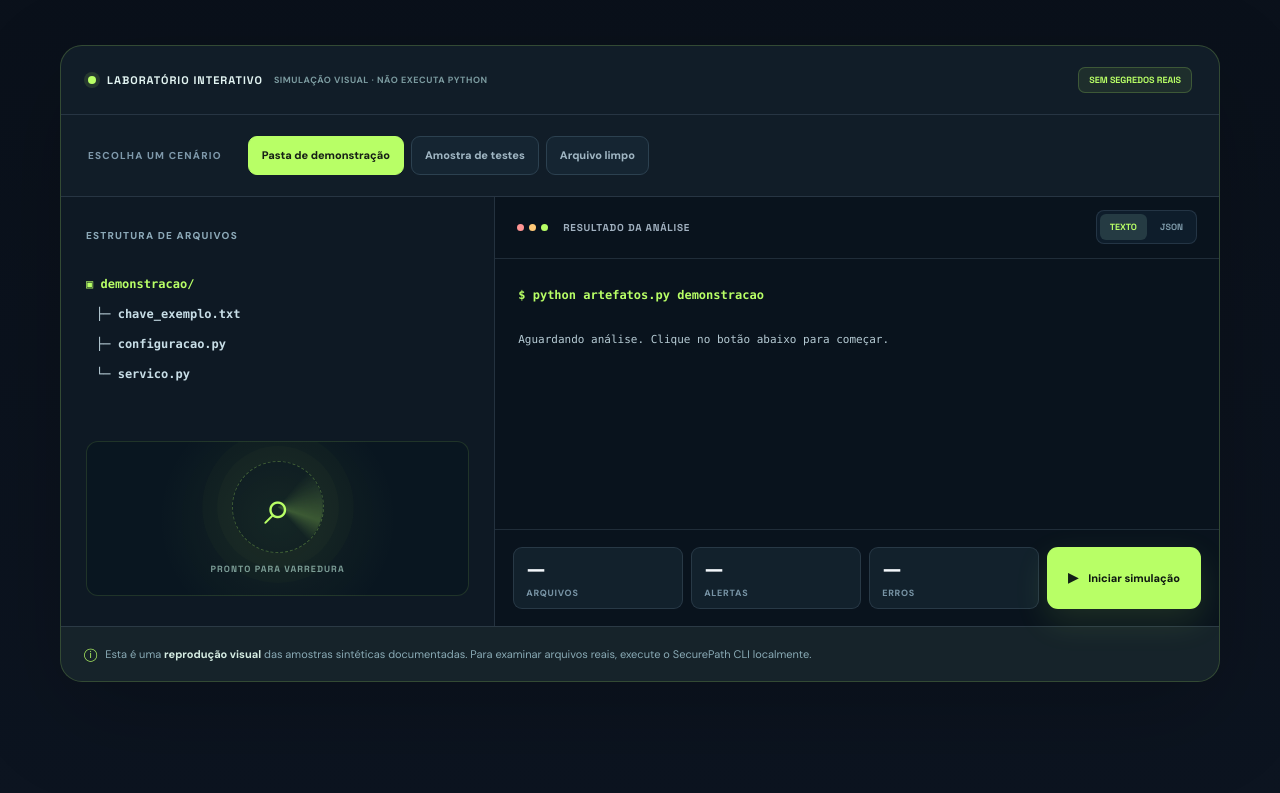
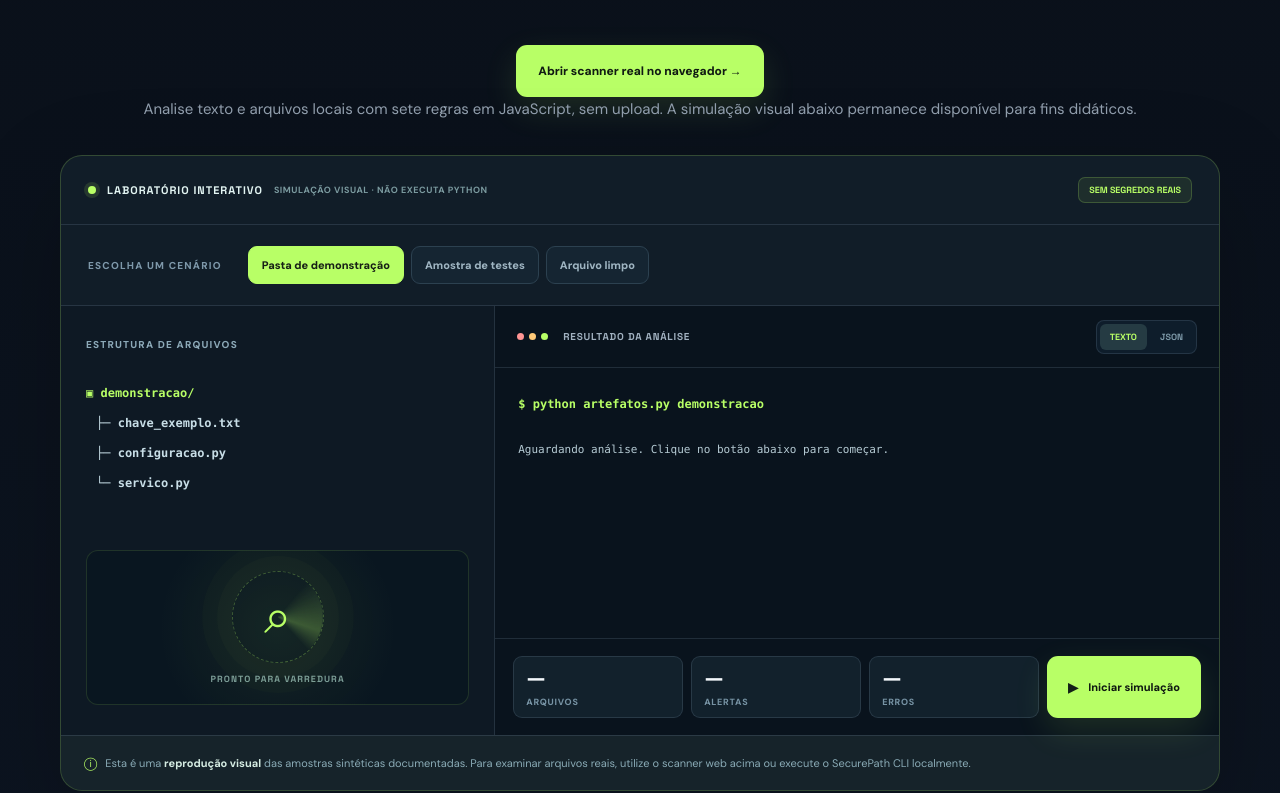
Before and after one commit to fernandomarquesaluno-svg/securepath-cli, a plain HTML site: page docs/index.html in a window 1280 px wide. Shown: the part 5075-5868 px from the top of the page. Drawn offline with Linux system fonts and the light colour scheme; no server answers.

Commit message:
feat(site): link actual scanner without replacing existing demo

```diff
--- a/docs/index.html
+++ b/docs/index.html
@@ -187,6 +187,7 @@
 <section class="section demo-section" id="demonstracao">
  <div class="container">
   <div class="section-head reveal"><span class="overline"><span>03</span> / TESTE INTERATIVO</span><h2>Não imagine o resultado. <em>Veja acontecer.</em></h2><p>Escolha uma amostra de demonstração e reproduza visualmente a análise. Os cenários abaixo usam saídas esperadas de arquivos sintéticos do projeto.</p></div>
+  <div class="container" style="margin:0 auto 2rem;text-align:center"><a class="btn btn-primary" href="./scanner.html">Abrir scanner real no navegador →</a><p>Analise texto e arquivos locais com sete regras em JavaScript, sem upload. A simulação visual abaixo permanece disponível para fins didáticos.</p></div>
   <div class="demo-dashboard reveal">
    <div class="demo-header"><div class="demo-heading"><span class="lab-led"></span><span>LABORATÓRIO INTERATIVO</span><small>SIMULAÇÃO VISUAL · NÃO EXECUTA PYTHON</small></div><span class="lab-chip">SEM SEGREDOS REAIS</span></div>
    <div class="demo-pickers"><span>ESCOLHA UM CENÁRIO</span><div class="demo-options" role="group" aria-label="Cenário de demonstração"><button class="scenario active" data-scenario="demo" type="button" aria-pressed="true">Pasta de demonstração</button><button class="scenario" data-scenario="original" type="button" aria-pressed="false">Amostra de testes</button><button class="scenario" data-scenario="clean" type="button" aria-pressed="false">Arquivo limpo</button></div></div>
@@ -194,7 +195,7 @@
     <div class="demo-files"><span class="demo-column-label">ESTRUTURA DE ARQUIVOS</span><div id="demo-tree" class="demo-tree" aria-live="polite"><div class="demo-folder">▣ demonstracao/</div><div class="demo-file">├─ chave_exemplo.txt</div><div class="demo-file">├─ configuracao.py</div><div class="demo-file">└─ servico.py</div></div><div class="demo-visual-canvas"><div class="radar-scope"><div class="radar-sweep"></div><span>⌕</span></div><span id="demo-progress-label">PRONTO PARA VARREDURA</span></div></div>
     <div class="demo-report"><div class="report-top"><div class="terminal-dots" aria-hidden="true"><i></i><i></i><i></i></div><span>RESULTADO DA ANÁLISE</span><div class="report-toggle" role="group" aria-label="Formato do relatório"><button class="report-format active" data-format="text" type="button" aria-pressed="true">TEXTO</button><button class="report-format" data-format="json" type="button" aria-pressed="false">JSON</button></div></div><div class="report-screen"><div class="report-command" id="report-command">$ python artefatos.py demonstracao</div><pre id="report-output" aria-live="polite">Aguardando análise. Clique no botão abaixo para começar.</pre></div><div class="report-summary"><div><strong id="result-files">—</strong><span>ARQUIVOS</span></div><div><strong id="result-alerts">—</strong><span>ALERTAS</span></div><div><strong id="result-errors">—</strong><span>ERROS</span></div><button class="btn btn-primary demo-run" id="demo-run" type="button"><span>▶</span> Iniciar simulação</button></div></div>
    </div>
-   <div class="demo-disclaimer"><span>ⓘ</span> Esta é uma <strong>reprodução visual</strong> das amostras sintéticas documentadas. Para examinar arquivos reais, execute o SecurePath CLI localmente.</div>
+   <div class="demo-disclaimer"><span>ⓘ</span> Esta é uma <strong>reprodução visual</strong> das amostras sintéticas documentadas. Para examinar arquivos reais, utilize o scanner web acima ou execute o SecurePath CLI localmente.</div>
   </div>
  </div>
 </section>
@@ -295,6 +296,6 @@ python3 artefatos.py demonstracao</pre></div>
  </div>
 </section>
 </main>
-<footer class="site-footer"><div class="container footer-main"><div><a class="brand" href="#inicio"><span class="brand-mark small">✓</span><span>securepath<span class="brand-period">.</span></span></a><p>Artefato acadêmico de cibersegurança desenvolvido com assistência de IA. Página explicativa, sem análise de arquivos reais no navegador.</p></div><div class="footer-links"><a href="#video">Vídeo animado</a><a href="#problema">O problema</a><a href="#como-funciona">Funcionamento</a><a href="#demonstracao">Demonstração</a><a href="#evidencias">Evidências</a><a href="#evolucao">Evolução técnica</a><a href="https://github.com/fernandomarquesaluno-svg/securepath-cli" target="_blank" rel="noopener noreferrer">Código no GitHub ↗</a></div></div><div class="container footer-bottom"><span>SECUREPATH CLI · PROJETO EDUCACIONAL</span><span>FEITO PARA TORNAR SEGURANÇA MAIS COMPREENSÍVEL</span><a href="#inicio">Voltar ao início ↑</a></div></footer>
+<footer class="site-footer"><div class="container footer-main"><div><a class="brand" href="#inicio"><span class="brand-mark small">✓</span><span>securepath<span class="brand-period">.</span></span></a><p>Artefato acadêmico de cibersegurança desenvolvido com assistência de IA. Página explicativa com scanner local em JavaScript; a CLI Python permanece disponível no repositório.</p></div><div class="footer-links"><a href="#video">Vídeo animado</a><a href="#problema">O problema</a><a href="#como-funciona">Funcionamento</a><a href="#demonstracao">Demonstração</a><a href="#evidencias">Evidências</a><a href="#evolucao">Evolução técnica</a><a href="https://github.com/fernandomarquesaluno-svg/securepath-cli" target="_blank" rel="noopener noreferrer">Código no GitHub ↗</a></div></div><div class="container footer-bottom"><span>SECUREPATH CLI · PROJETO EDUCACIONAL</span><span>FEITO PARA TORNAR SEGURANÇA MAIS COMPREENSÍVEL</span><a href="#inicio">Voltar ao início ↑</a></div></footer>
 </body>
 </html>
```
